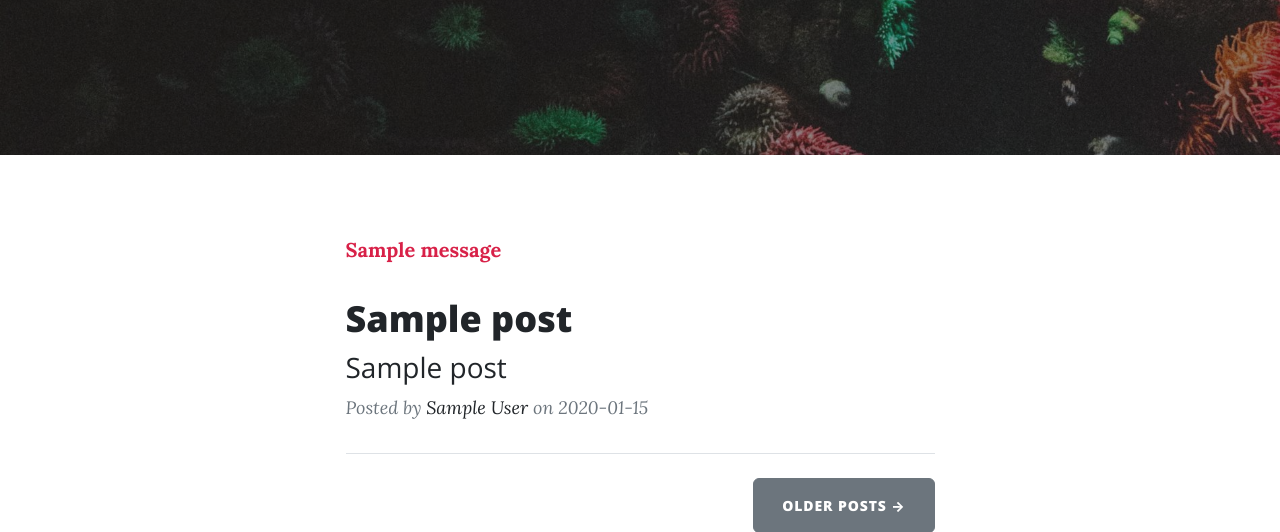
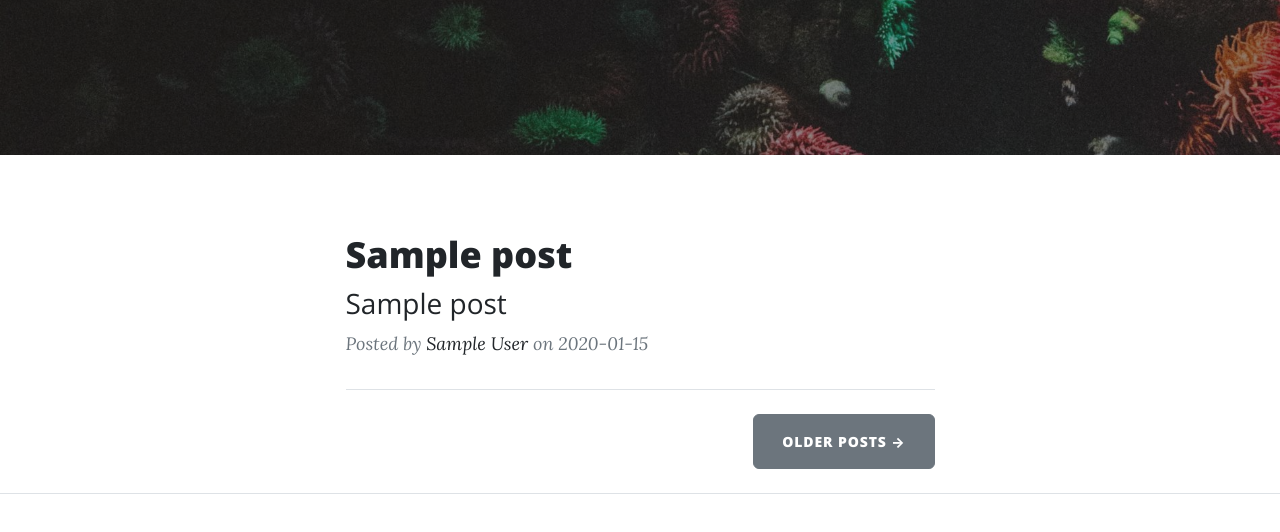
Before and after one commit to MrHumble10/POST-LAND, a Flask app: page / in a window 1280 px wide. Shown: the part 471-1003 px from the top of the page. Run offline with Flask 3, Linux system fonts and the light colour scheme; tables that the repository leaves empty hold one stand-in row (values such as "Sample post"); one stand-in notice (Sample message) is shown; some libraries are stand-ins or nearby versions.

Commit message:
modify entertainment

```diff
--- a/main.py
+++ b/main.py
@@ -353,12 +353,14 @@ def from_morse(s):
 
 @app.route('/morse', methods=['GET', "POST"])
 def morse():
-    if request.method == 'POST':
-        if request.form['p'] == 'from_morse':
-            p = from_morse(request.form['message'])
-        else:
-            p = to_morse(request.form['message'])
-        return render_template("morse.html", f=p, logged_in=current_user.is_authenticated)
+    is_login = current_user.is_authenticated
+    if is_login:
+        if request.method == 'POST':
+            if request.form['p'] == 'from_morse':
+                p = from_morse(request.form['message'])
+            else:
+                p = to_morse(request.form['message'])
+            return render_template("morse.html", f=p, logged_in=current_user.is_authenticated)
     return render_template("morse.html", logged_in=current_user.is_authenticated)
 
 if __name__ == "__main__":
--- a/templates/index.html
+++ b/templates/index.html
@@ -28,13 +28,6 @@
   <div class="row gx-4 gx-lg-5 justify-content-center">
     <div class="col-md-10 col-lg-8 col-xl-7">
       <!-- Post preview-->
-      {% with messages = get_flashed_messages() %}
-          {% if messages %}
-            {% for message in messages %}
-              <p class=flashes style="font-weight: bold; color:#D82148">{{ message }}</p>
-            {% endfor %}
-         {% endif %}
-        {% endwith %}
       {% for post in all_posts %}
       <div class="post-preview">
           <a href="{{ url_for('show_post', post_id=post.id) }}">
```
